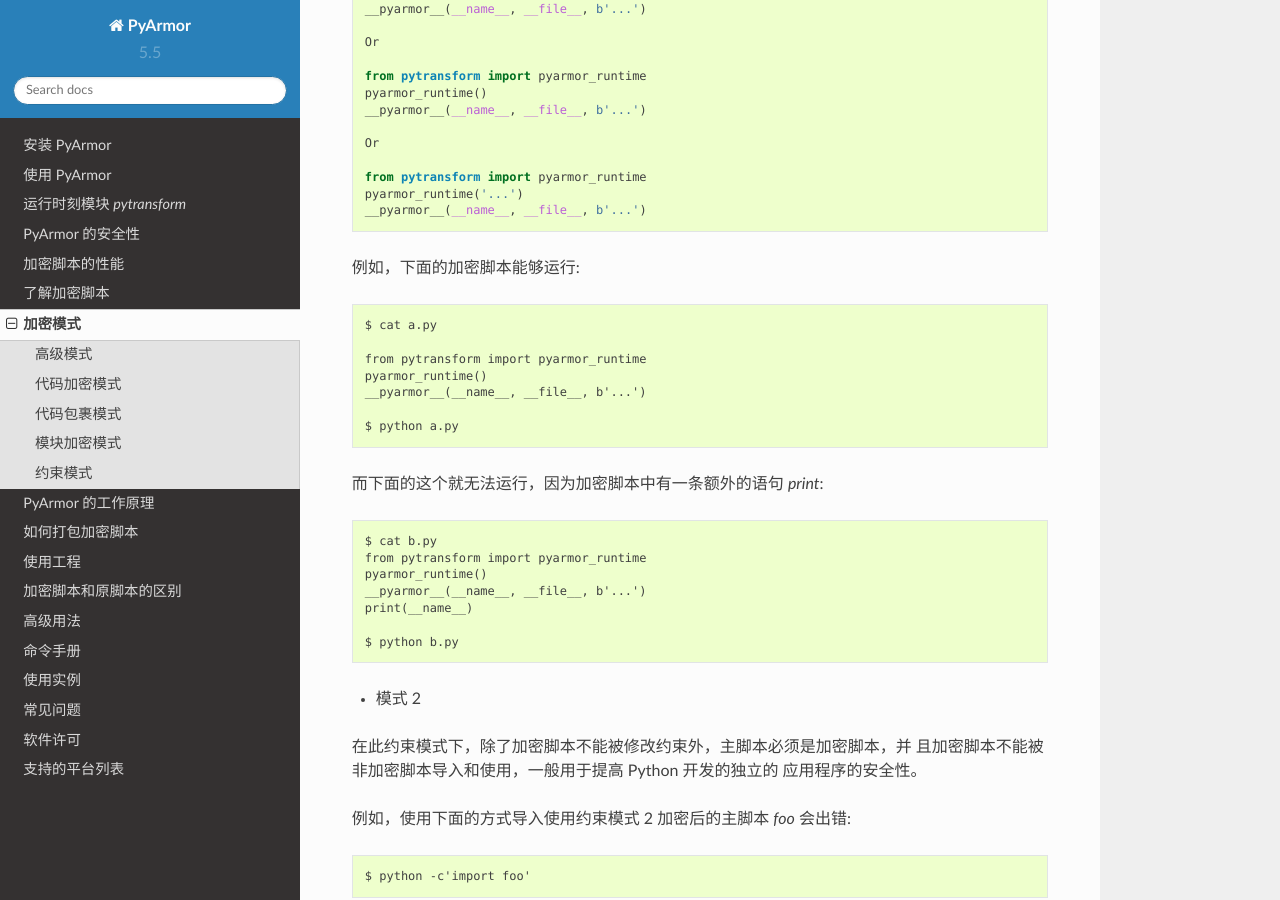
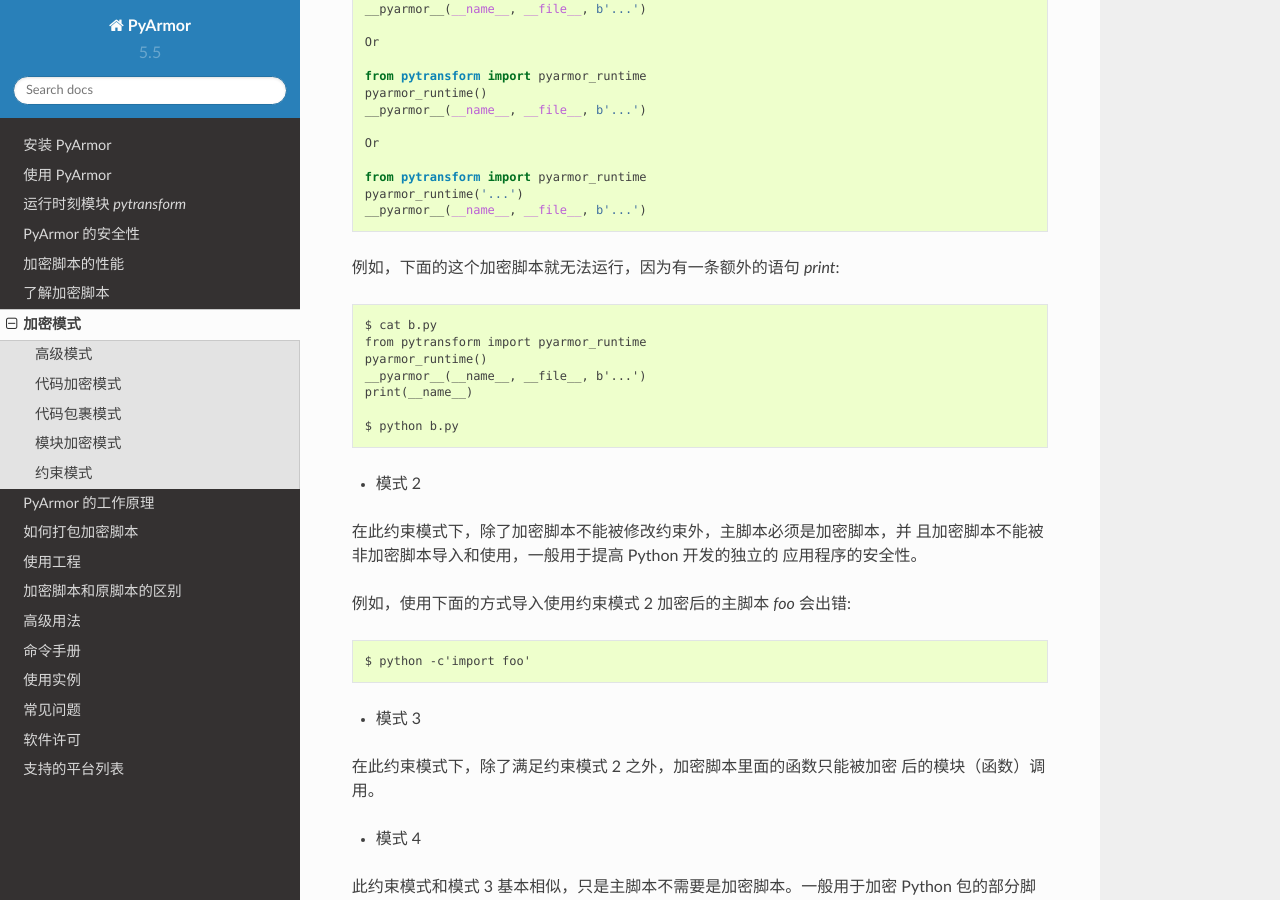
Before and after one commit to dashingsoft/pyarmor-docs-zh, a Sphinx documentation site: the page built from docs/mode.rst, in a window 1280 px wide and 900 px high, scrolled down 3499 px. Built offline with Sphinx 7.4.7 and the Read the Docs theme 2.0.0, drawn with Linux system fonts in a browser that asks for light colours.

Commit message:
Refine restrict mode document

```diff
--- a/docs/mode.rst
+++ b/docs/mode.rst
@@ -178,17 +178,7 @@
     pyarmor_runtime('...')
     __pyarmor__(__name__, __file__, b'...')
 
-例如，下面的加密脚本能够运行::
-
-    $ cat a.py
-
-    from pytransform import pyarmor_runtime
-    pyarmor_runtime()
-    __pyarmor__(__name__, __file__, b'...')
-
-    $ python a.py
-
-而下面的这个就无法运行，因为加密脚本中有一条额外的语句 `print`::
+例如，下面的这个加密脚本就无法运行，因为有一条额外的语句 `print`::
 
     $ cat b.py
     from pytransform import pyarmor_runtime
```
